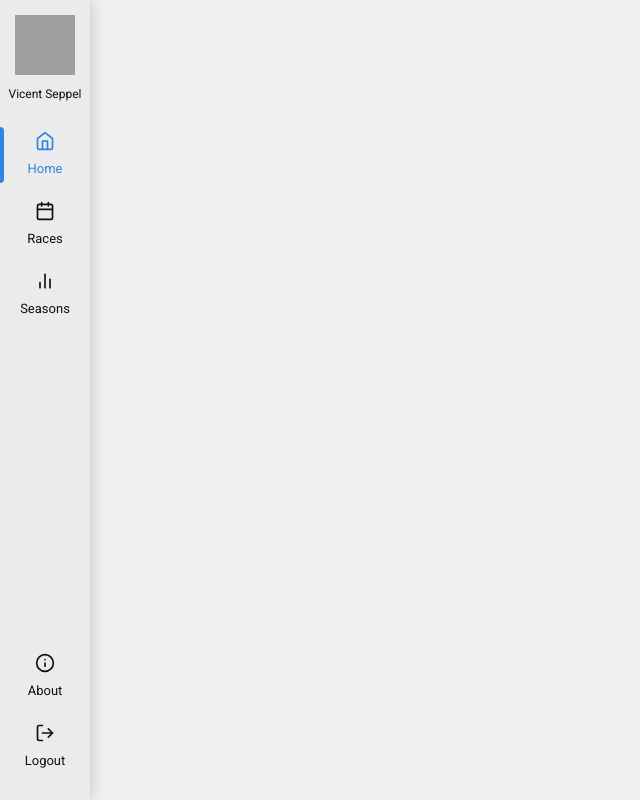
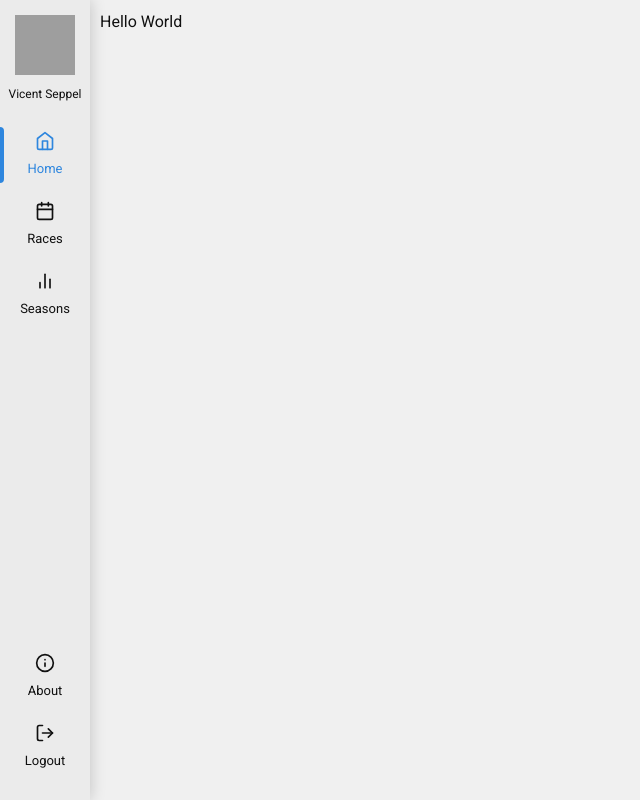
Before and after one commit to Ujemna-Delta/AlleycatApp.Client, a React (Vite) app: page / in a window 1280 px wide. Shown: the whole page, without its empty margins (0-640 px from the left). Built offline with nearby package versions, Linux system fonts and the light colour scheme; grey boxes are pictures that could not be loaded.

Commit message:
Add HomePage

```diff
--- /dev/null
+++ b/src/pages/home-page/index.tsx
@@ -0,0 +1,9 @@
+import {ReactElement} from "react";
+
+export default function HomePage(): ReactElement {
+    return (
+        <div className="home-page">
+            Hello World
+        </div>
+    );
+}
--- /dev/null
+++ b/src/routes/home.tsx
@@ -0,0 +1,8 @@
+import {ReactElement} from "react";
+import HomePage from "../pages/home-page";
+
+export default function HomeRoute(): ReactElement {
+    return (
+        <HomePage/>
+    );
+}
--- a/src/routes/routes.tsx
+++ b/src/routes/routes.tsx
@@ -1,6 +1,7 @@
 import App from "./app.tsx";
 import ErrorPage from "../pages/error-page";
 import AboutPage from "../pages/about-page";
+import HomeRoute from "./home.tsx";
 
 export const routes = [
     {
@@ -9,6 +10,10 @@ export const routes = [
         errorElement: <ErrorPage/>,
         children: [
             {
+                index: true,
+                element: <HomeRoute/>
+            },
+            {
                 path: "/about",
                 element: <AboutPage/>
             }
```
